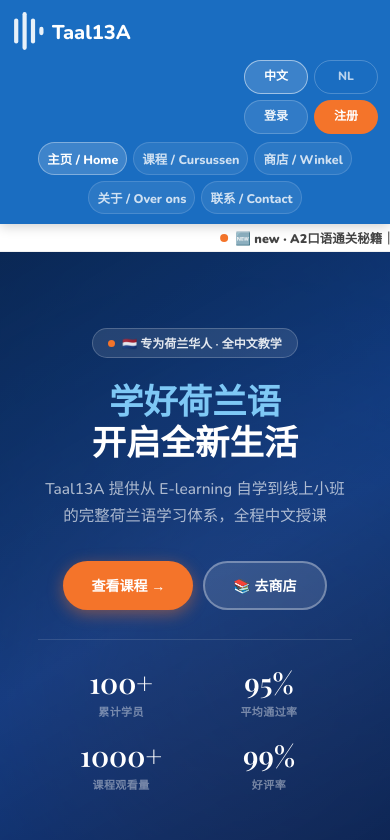
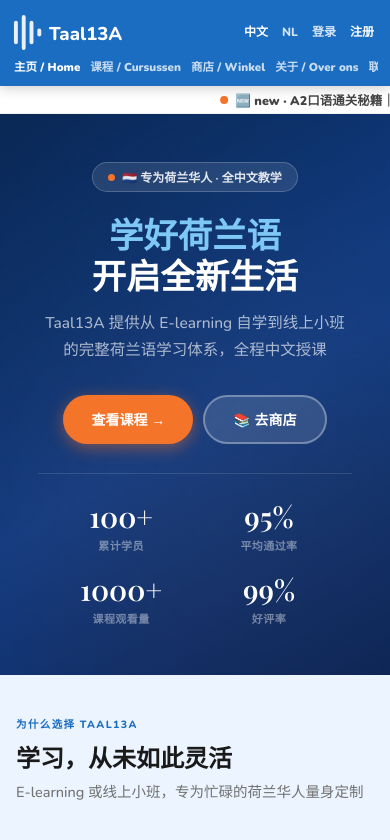
Before and after one commit to isacheng0618/taal13a-website, a website: page index.html in a window 390 px wide. Shown: the top 840 px of the page. Drawn offline with nearby package versions, Linux system fonts and the light colour scheme.

Commit message:
Update index.html

```diff
--- a/index.html
+++ b/index.html
@@ -346,39 +346,40 @@ select,textarea{width:100%;padding:9px 12px;border:2px solid var(--bdr);border-r
 
 @media(max-width:700px){
 
-  /* 顶部工具栏：手机端显示，两行排版 */
+    /* 手机端顶部栏：logo + 右侧账号按钮同一行，导航在下一行 */
   .tb{
     height:auto;
-    min-height:112px;
-    padding:10px 12px;
+    min-height:86px;
+    padding:10px 12px 8px;
     flex-wrap:wrap;
     align-items:center;
-    gap:8px 10px;
+    gap:4px 8px;
     position:sticky;
     top:0;
   }
 
   .logo-main{
-    height:42px;
+    height:39px;
     width:auto;
     flex:0 0 auto;
   }
 
+  /* 中文 / NL / 我的课程 / 退出 放在 logo 同一高度 */
   .nr{
     margin-left:auto;
     display:flex;
-    flex-wrap:wrap;
+    flex-wrap:nowrap;
+    align-items:center;
     justify-content:flex-end;
-    align-items:center;
     gap:6px;
-    max-width:210px;
+    max-width:none;
   }
 
   #auth-btns,
   #user-btns{
     display:inline-flex;
-    flex-wrap:wrap;
-    justify-content:flex-end;
+    flex-wrap:nowrap;
+    align-items:center;
     gap:6px;
   }
 
@@ -386,58 +387,89 @@ select,textarea{width:100%;padding:9px 12px;border:2px solid var(--bdr);border-r
     margin-left:0 !important;
   }
 
-  /* 中文 / NL / 登录 / 注册 / 我的课程 / 退出：统一大小 */
+  /* 取消椭圆泡泡：语言和账户按钮更轻、更紧凑 */
   .lb,
   .ub,
   .cta{
-    width:64px;
-    height:34px;
-    padding:0;
-    border-radius:18px;
+    width:auto;
+    height:auto;
+    min-width:auto;
+    padding:2px 4px;
+    border-radius:0;
+    border:none;
+    background:transparent;
+    box-shadow:none;
     font-size:12px;
     line-height:1.1;
+    color:rgba(255,255,255,.82);
     display:inline-flex;
     align-items:center;
     justify-content:center;
     text-align:center;
-  }
-
-  /* 导航栏不要隐藏，放第二行 */
+    white-space:nowrap;
+  }
+
+  .lb.on,
+  .ub:hover,
+  .cta:hover{
+    background:transparent;
+    color:#fff;
+    border:none;
+  }
+
+  .cta{
+    color:#fff;
+    font-weight:900;
+  }
+
+  /* 主页 / 课程 / 商店 / 关于 / 联系：放在 logo 下面一行，一行显示 */
   .nc{
     display:flex !important;
     order:3;
     width:100%;
-    justify-content:center;
-    flex-wrap:wrap;
-    gap:6px;
-  }
-
+    justify-content:flex-start;
+    align-items:center;
+    flex-wrap:nowrap;
+    gap:10px;
+    overflow-x:auto;
+    padding-left:2px;
+    scrollbar-width:none;
+  }
+
+  .nc::-webkit-scrollbar{
+    display:none;
+  }
+
+  /* 取消导航按钮泡泡，只保留文字 */
   .nl{
-    font-size:12.5px;
-    padding:6px 8px;
-    border-radius:18px;
-    background:rgba(255,255,255,.08);
-    border:1px solid rgba(255,255,255,.14);
-    color:rgba(255,255,255,.78);
+    padding:0;
+    border:none;
+    border-radius:0;
+    background:transparent;
+    box-shadow:none;
+    color:rgba(255,255,255,.76);
+    font-size:11.5px;
+    line-height:1.2;
+    font-weight:850;
+    white-space:nowrap;
   }
 
   .nl.on,
   .nl:hover{
     color:#fff;
-    background:rgba(255,255,255,.16);
-    border-color:rgba(255,255,255,.34);
-  }
-
-  /* 顶部变高后，新闻条下移 */
+    background:transparent;
+    border:none;
+  }
+
+  /* 顶部变矮后，新闻条跟着上移 */
   .news-ticker{
-    top:112px;
-  }
-
+    top:86px;
+  }
   /* 首页 hero 不要被顶部遮挡 */
   .hero{
     height:auto;
     min-height:390px;
-    padding:76px 18px 48px;
+    padding:48px 18px 48px;
   }
 
   .hero h1{
```
